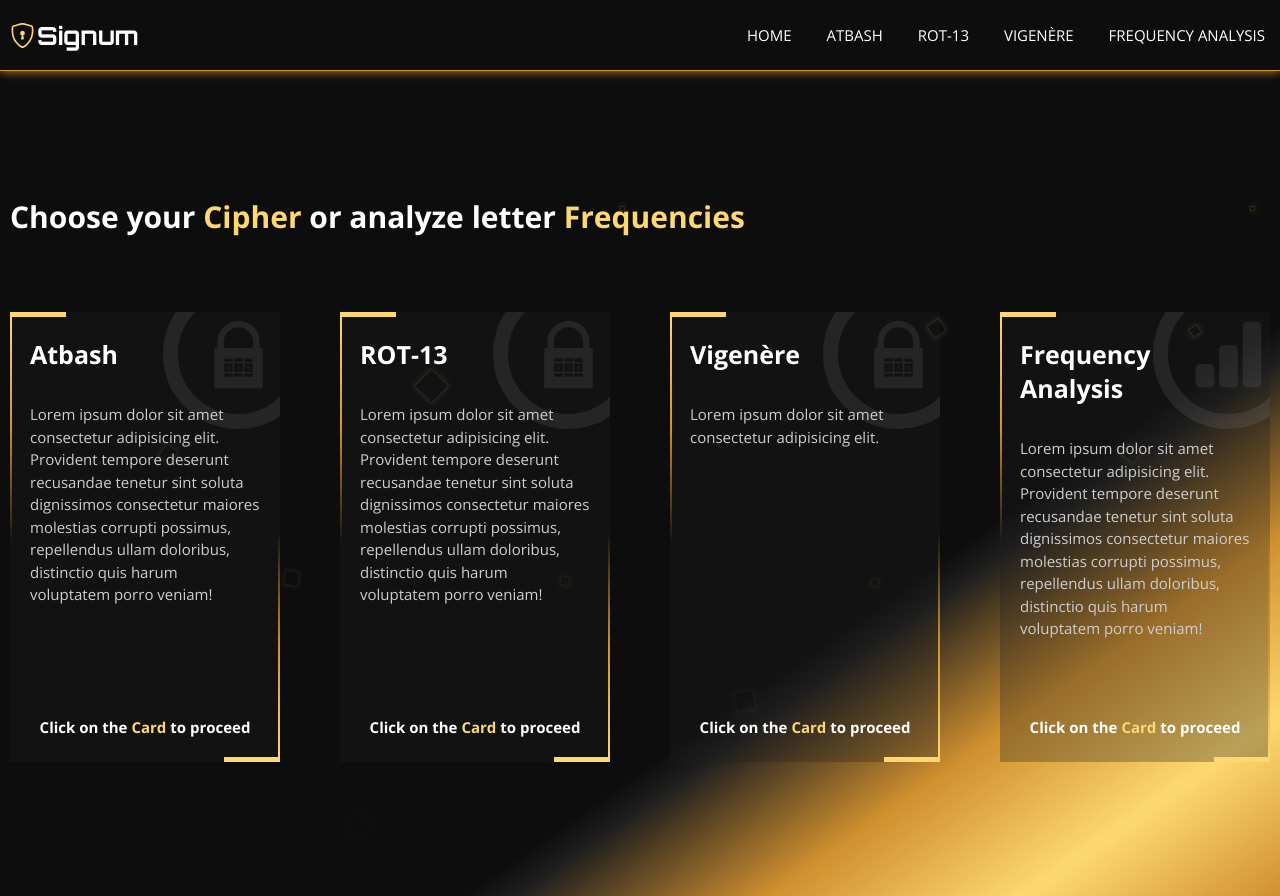
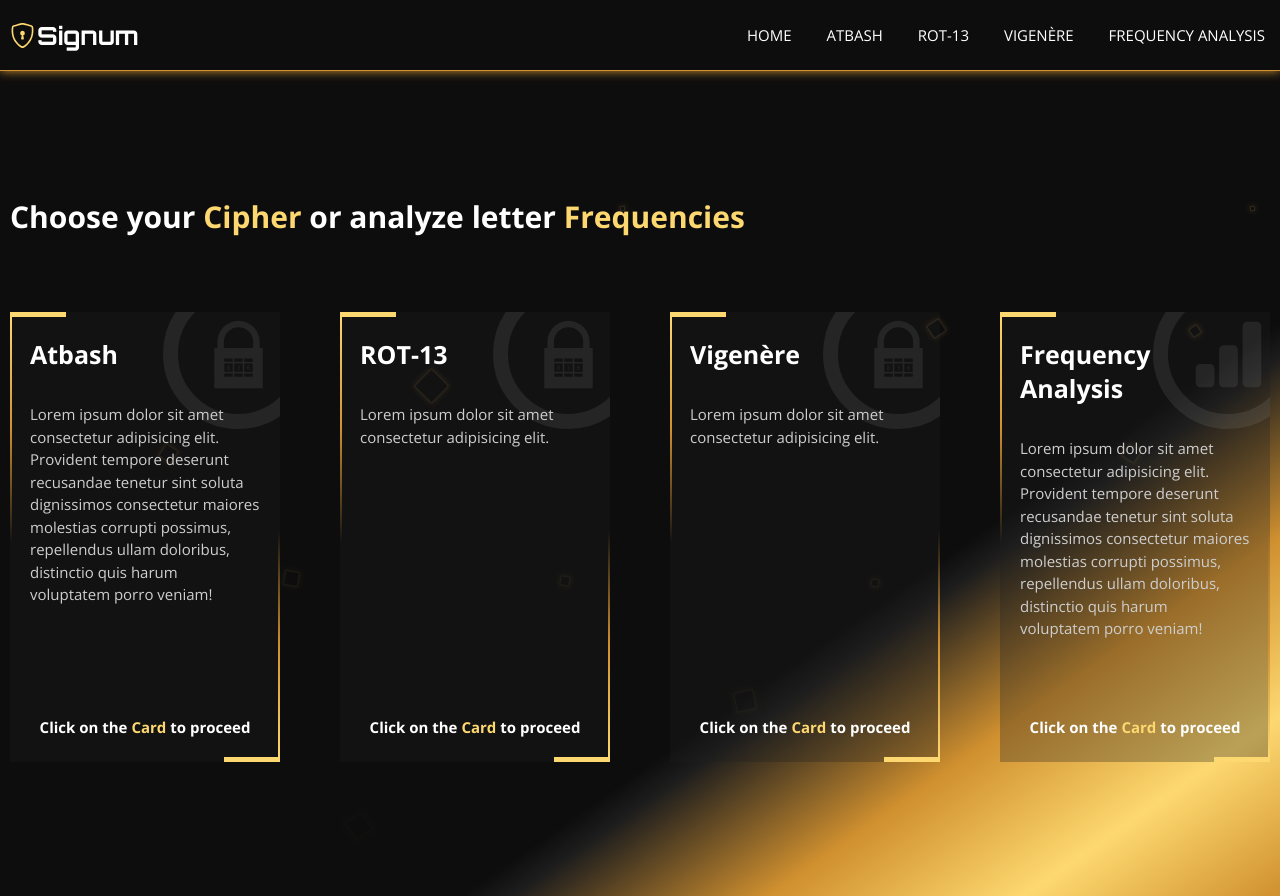
Before and after one commit to prosignum/prosignum.github.io, a React (Create React App) app: page / in a window 1280 px wide. Built offline with nearby package versions, Linux system fonts and the light colour scheme.

Commit message:
Update cipherItems.js

```diff
--- a/src/components/home/cipherItems.js
+++ b/src/components/home/cipherItems.js
@@ -12,7 +12,7 @@
     {
         id: 2,
         title: "ROT-13",
-        description: "Lorem ipsum dolor sit amet consectetur adipisicing elit. Provident tempore deserunt recusandae tenetur sint soluta dignissimos consectetur maiores molestias corrupti possimus, repellendus ullam doloribus, distinctio quis harum voluptatem porro veniam!",
+        description: "Lorem ipsum dolor sit amet consectetur adipisicing elit.",
         path: "/rot-13",
         icon: <GiCombinationLock />,
     },
```
